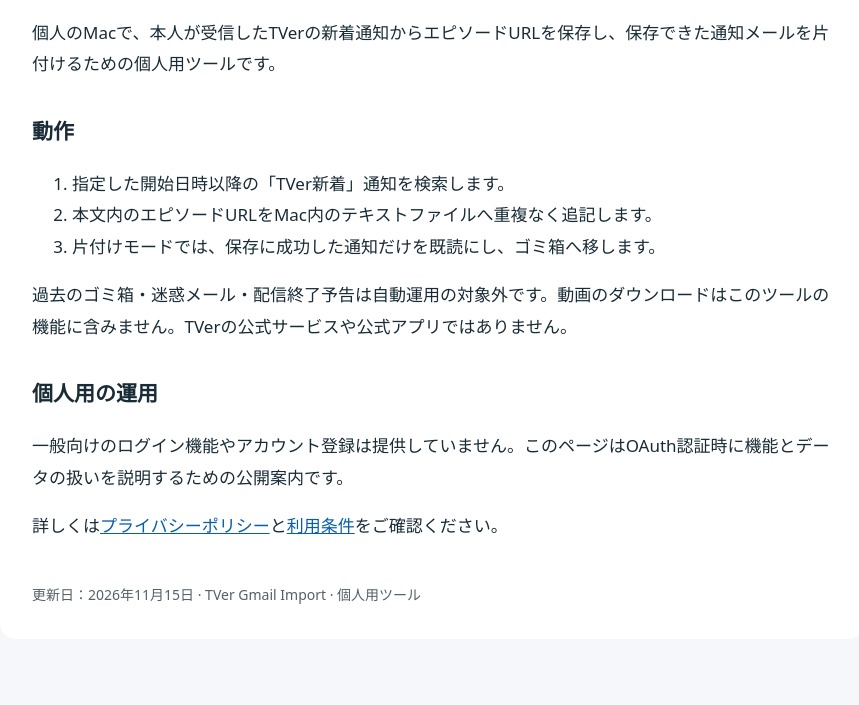
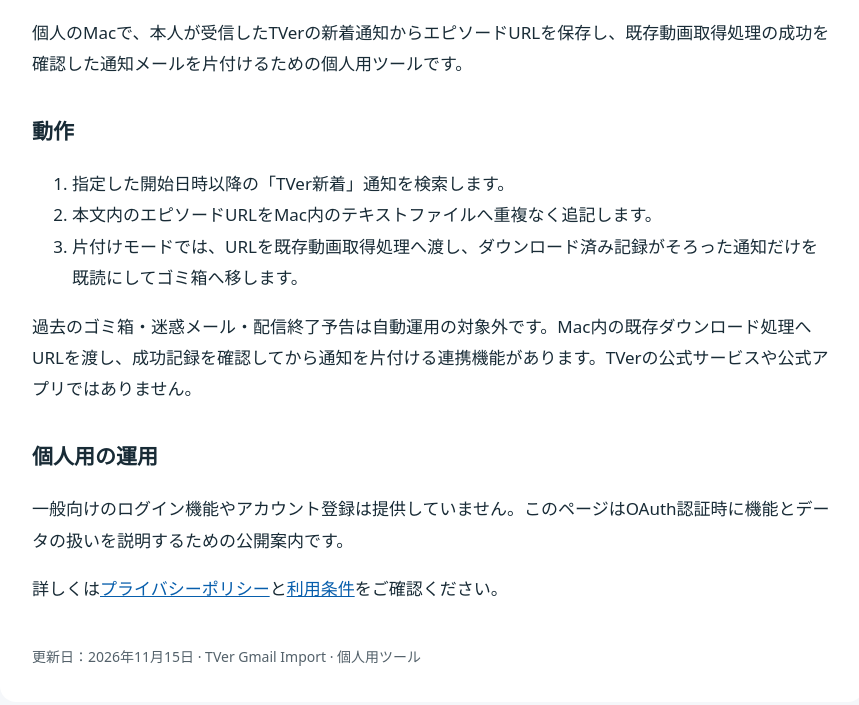
Before and after one commit to kyosukeyamadajp-lang/tver-gmail-import-info, a plain HTML site: page index.html in a window 1280 px wide. Shown: the part 179-884 px from the top of the page, without its empty margins (208-1067 px from the left). Drawn offline with Linux system fonts and the light colour scheme.

Commit message:
Describe existing downloader integration and success-based cleanup

```diff
--- a/index.html
+++ b/index.html
@@ -1 +1 @@
-<!doctype html><html lang="ja"><head><meta charset="utf-8"><meta name="viewport" content="width=device-width, initial-scale=1"><title>TVer Gmail Import | TVer Gmail Import</title><link rel="stylesheet" href="style.css"></head><body><main><nav><a href="index.html">概要</a><a href="privacy.html">プライバシー</a><a href="terms.html">利用条件</a></nav><h1>TVer Gmail Import</h1><p>個人のMacで、本人が受信したTVerの新着通知からエピソードURLを保存し、保存できた通知メールを片付けるための個人用ツールです。</p><h2>動作</h2><ol><li>指定した開始日時以降の「TVer新着」通知を検索します。</li><li>本文内のエピソードURLをMac内のテキストファイルへ重複なく追記します。</li><li>片付けモードでは、保存に成功した通知だけを既読にし、ゴミ箱へ移します。</li></ol><p>過去のゴミ箱・迷惑メール・配信終了予告は自動運用の対象外です。動画のダウンロードはこのツールの機能に含みません。TVerの公式サービスや公式アプリではありません。</p><h2>個人用の運用</h2><p>一般向けのログイン機能やアカウント登録は提供していません。このページはOAuth認証時に機能とデータの扱いを説明するための公開案内です。</p><p>詳しくは<a href="privacy.html">プライバシーポリシー</a>と<a href="terms.html">利用条件</a>をご確認ください。</p><footer>更新日：2026年11月15日 · TVer Gmail Import · 個人用ツール</footer></main></body></html>
+<!doctype html><html lang="ja"><head><meta charset="utf-8"><meta name="viewport" content="width=device-width, initial-scale=1"><title>TVer Gmail Import | TVer Gmail Import</title><link rel="stylesheet" href="style.css"></head><body><main><nav><a href="index.html">概要</a><a href="privacy.html">プライバシー</a><a href="terms.html">利用条件</a></nav><h1>TVer Gmail Import</h1><p>個人のMacで、本人が受信したTVerの新着通知からエピソードURLを保存し、既存動画取得処理の成功を確認した通知メールを片付けるための個人用ツールです。</p><h2>動作</h2><ol><li>指定した開始日時以降の「TVer新着」通知を検索します。</li><li>本文内のエピソードURLをMac内のテキストファイルへ重複なく追記します。</li><li>片付けモードでは、URLを既存動画取得処理へ渡し、ダウンロード済み記録がそろった通知だけを既読にしてゴミ箱へ移します。</li></ol><p>過去のゴミ箱・迷惑メール・配信終了予告は自動運用の対象外です。Mac内の既存ダウンロード処理へURLを渡し、成功記録を確認してから通知を片付ける連携機能があります。TVerの公式サービスや公式アプリではありません。</p><h2>個人用の運用</h2><p>一般向けのログイン機能やアカウント登録は提供していません。このページはOAuth認証時に機能とデータの扱いを説明するための公開案内です。</p><p>詳しくは<a href="privacy.html">プライバシーポリシー</a>と<a href="terms.html">利用条件</a>をご確認ください。</p><footer>更新日：2026年11月15日 · TVer Gmail Import · 個人用ツール</footer></main></body></html>
```
Also changed, not shown: privacy.html (+1 -1 lines).
